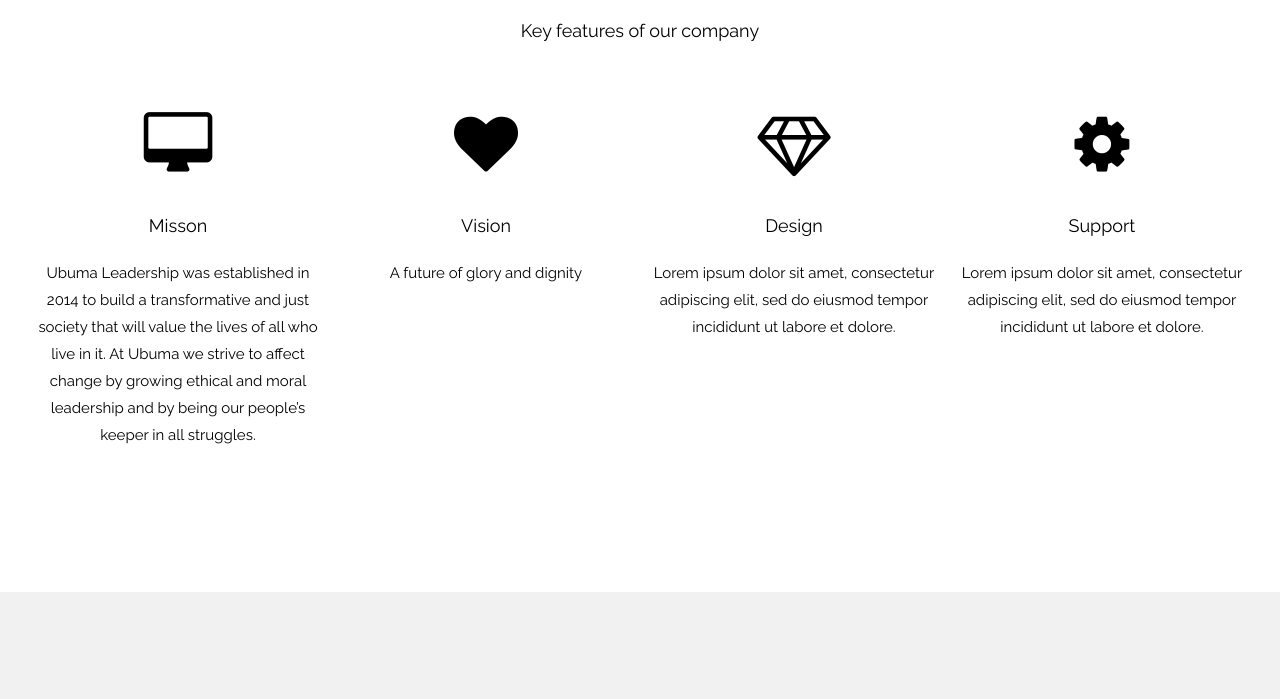
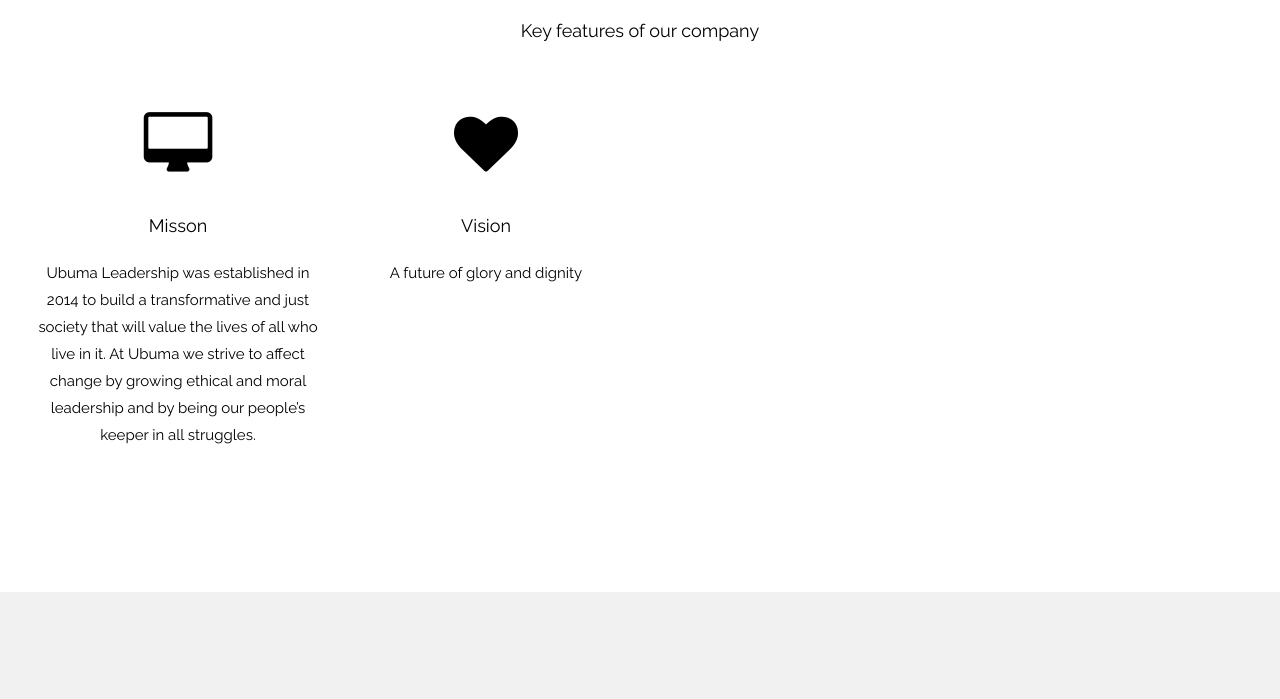
Before and after one commit to Masalane/Ubuma-Leadership, a website: page views/dashBoard.html in a window 1280 px wide. Shown: the part 984-1683 px from the top of the page. Drawn offline with nearby package versions, Linux system fonts and the light colour scheme.

```diff
--- a/views/dashBoard.html
+++ b/views/dashBoard.html
@@ -34,7 +34,7 @@
     <a href="#home" class="w3-bar-item w3-button w3-wide">Home</a>
     <!-- Right-sided navbar links -->
     <div class="w3-right w3-hide-small">
-      <a href="#about" class="w3-bar-item w3-button">About</a>
+      <a href="#about" class="w3-bar-item w3-button dropbtn">About</a>
       <a href="#team" class="w3-bar-item w3-button"><i class="fa fa-user"></i> Team</a>
       <a href="#work" class="w3-bar-item w3-button"><i class="fa fa-th"></i> Work</a>
       <a href="#contact" class="w3-bar-item w3-button"><i class="fa fa-envelope"></i> Contact</a>
@@ -82,16 +82,6 @@
       <i class="fa fa-heart w3-margin-bottom w3-jumbo"></i>
       <p class="w3-large">Vision</p>
       <p>A future of glory and dignity </p>
-    </div>
-    <div class="w3-quarter">
-      <i class="fa fa-diamond w3-margin-bottom w3-jumbo"></i>
-      <p class="w3-large">Design</p>
-      <p>Lorem ipsum dolor sit amet, consectetur adipiscing elit, sed do eiusmod tempor incididunt ut labore et dolore.</p>
-    </div>
-    <div class="w3-quarter">
-      <i class="fa fa-cog w3-margin-bottom w3-jumbo"></i>
-      <p class="w3-large">Support</p>
-      <p>Lorem ipsum dolor sit amet, consectetur adipiscing elit, sed do eiusmod tempor incididunt ut labore et dolore.</p>
     </div>
   </div>
 </div>
```
